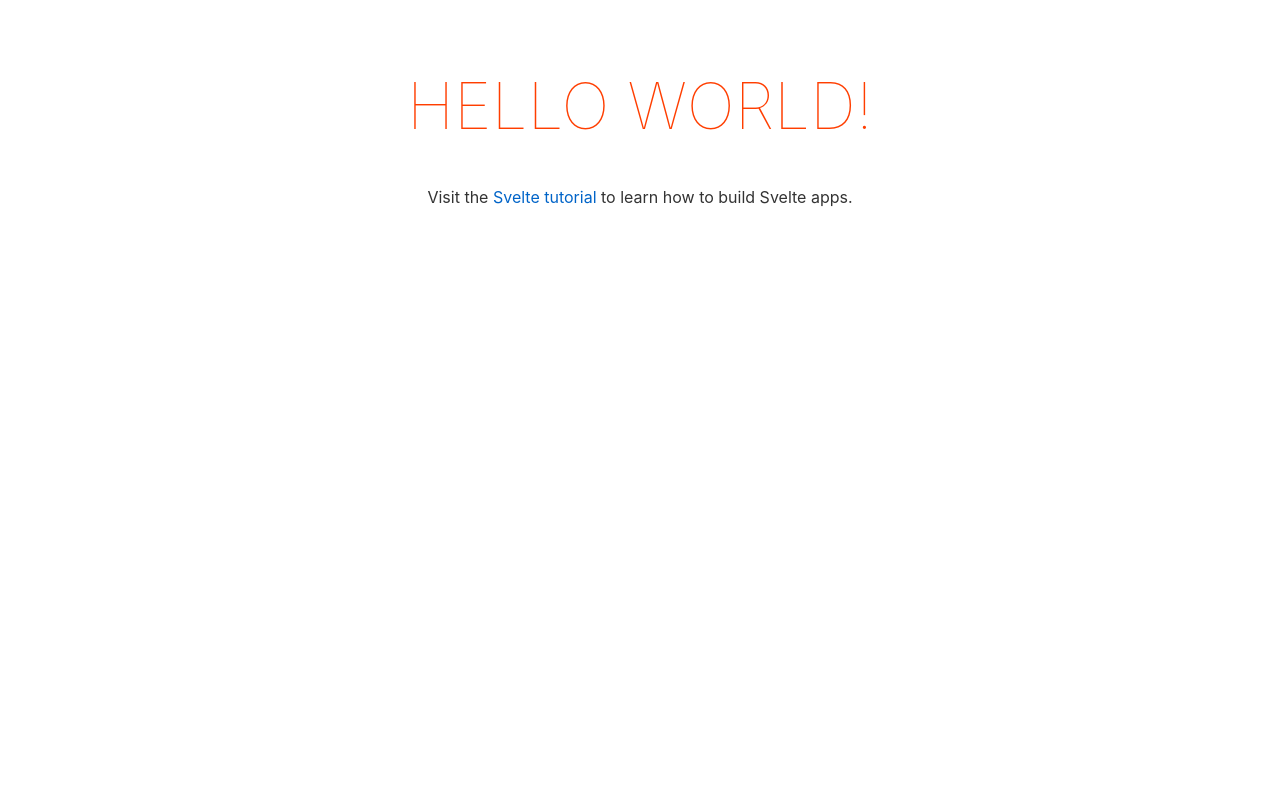
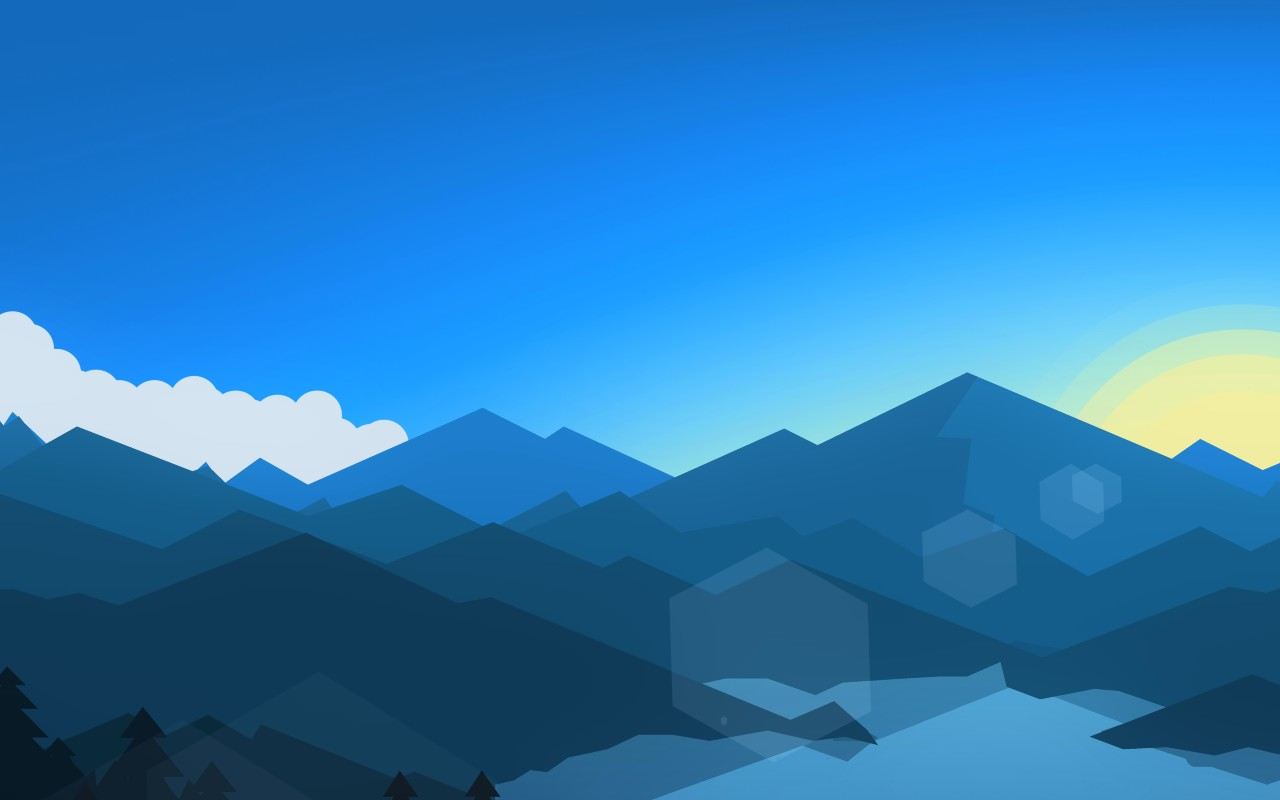
Before and after one commit to zagarzg/WeatherApp, a Svelte app: page / in a window 1280 px wide. Built offline with nearby package versions, Linux system fonts and the light colour scheme.

Commit message:
Add background and reset css

```diff
--- a/public/global.css
+++ b/public/global.css
@@ -4,60 +4,8 @@ html, body {
 	height: 100%;
 }
 
-body {
-	color: #333;
-	margin: 0;
-	padding: 8px;
-	box-sizing: border-box;
-	font-family: -apple-system, BlinkMacSystemFont, "Segoe UI", Roboto, Oxygen-Sans, Ubuntu, Cantarell, "Helvetica Neue", sans-serif;
+*{
+    box-sizing: border-box;
+    margin:0;
+    padding:0;
 }
-
-a {
-	color: rgb(0,100,200);
-	text-decoration: none;
-}
-
-a:hover {
-	text-decoration: underline;
-}
-
-a:visited {
-	color: rgb(0,80,160);
-}
-
-label {
-	display: block;
-}
-
-input, button, select, textarea {
-	font-family: inherit;
-	font-size: inherit;
-	-webkit-padding: 0.4em 0;
-	padding: 0.4em;
-	margin: 0 0 0.5em 0;
-	box-sizing: border-box;
-	border: 1px solid #ccc;
-	border-radius: 2px;
-}
-
-input:disabled {
-	color: #ccc;
-}
-
-button {
-	color: #333;
-	background-color: #f4f4f4;
-	outline: none;
-}
-
-button:disabled {
-	color: #999;
-}
-
-button:not(:disabled):active {
-	background-color: #ddd;
-}
-
-button:focus {
-	border-color: #666;
-}
--- a/public/index.html
+++ b/public/index.html
@@ -4,7 +4,7 @@
 	<meta charset='utf-8'>
 	<meta name='viewport' content='width=device-width,initial-scale=1'>
 
-	<title>Svelte app</title>
+	<title>WeatherApp</title>
 
 	<link rel='icon' type='image/png' href='/favicon.png'>
 	<link rel='stylesheet' href='/global.css'>
--- a/src/App.svelte
+++ b/src/App.svelte
@@ -1,30 +1,20 @@
 <script lang="ts">
-	export let name: string;
 </script>
 
 <main>
-	<h1>Hello {name}!</h1>
-	<p>Visit the <a href="https://svelte.dev/tutorial">Svelte tutorial</a> to learn how to build Svelte apps.</p>
+
 </main>
 
 <style>
+	@import url('https://fonts.googleapis.com/css2?family=Poppins:wght@100;200;400;700&display=swap');
+
 	main {
-		text-align: center;
-		padding: 1em;
-		max-width: 240px;
-		margin: 0 auto;
-	}
-
-	h1 {
-		color: #ff3e00;
-		text-transform: uppercase;
-		font-size: 4em;
-		font-weight: 100;
-	}
-
-	@media (min-width: 640px) {
-		main {
-			max-width: none;
-		}
+		display: flex;
+    	flex-direction: column;
+    	justify-content: center;
+    	background-image: url('/images/weather_bg.jpg');
+    	font-family: 'Poppins', sans-serif;
+		height: 100%;
+		width: 100%;
 	}
 </style>
```
